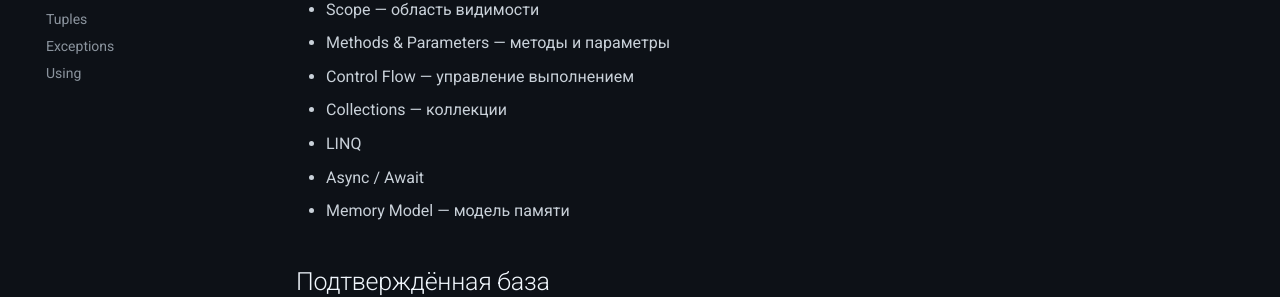
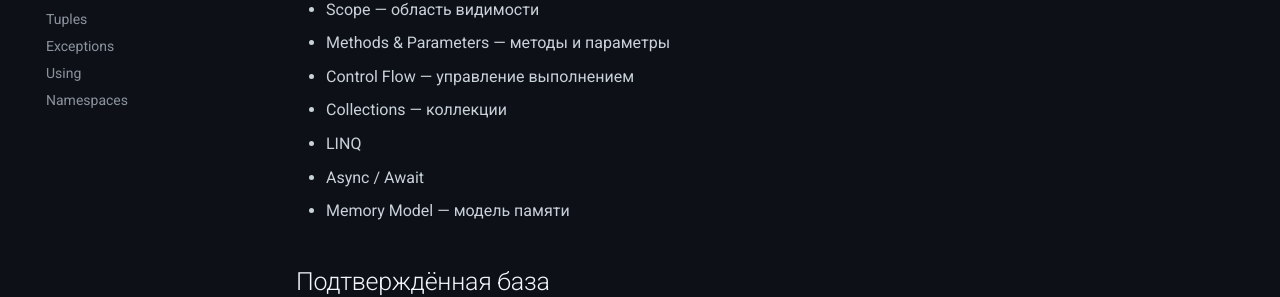
Before and after one commit to KirillShyrokyi/SoftwareEngineeringBase, an MkDocs documentation site: the page built from docs/csharp/index.md, in a window 1280 px wide. Shown: the part 510-807 px from the top of the page. Built offline with MkDocs 1.6.1 and Material for MkDocs 9.7.7, drawn with Linux system fonts in a browser that asks for light colours; comment, search, counter and statistics services are not loaded.

Commit message:
docs(csharp): complete namespaces save point

```diff
--- a/mkdocs.yml
+++ b/mkdocs.yml
@@ -25,6 +25,7 @@ nav:
       - Tuples: csharp/tuples.md
       - Exceptions: csharp/exceptions.md
       - Using: csharp/using.md
+      - Namespaces: csharp/namespaces.md
   - OOP:
       - Overview: oop/index.md
       - Class, Object, State & Behavior: oop/class-object-state-behavior.md
```
